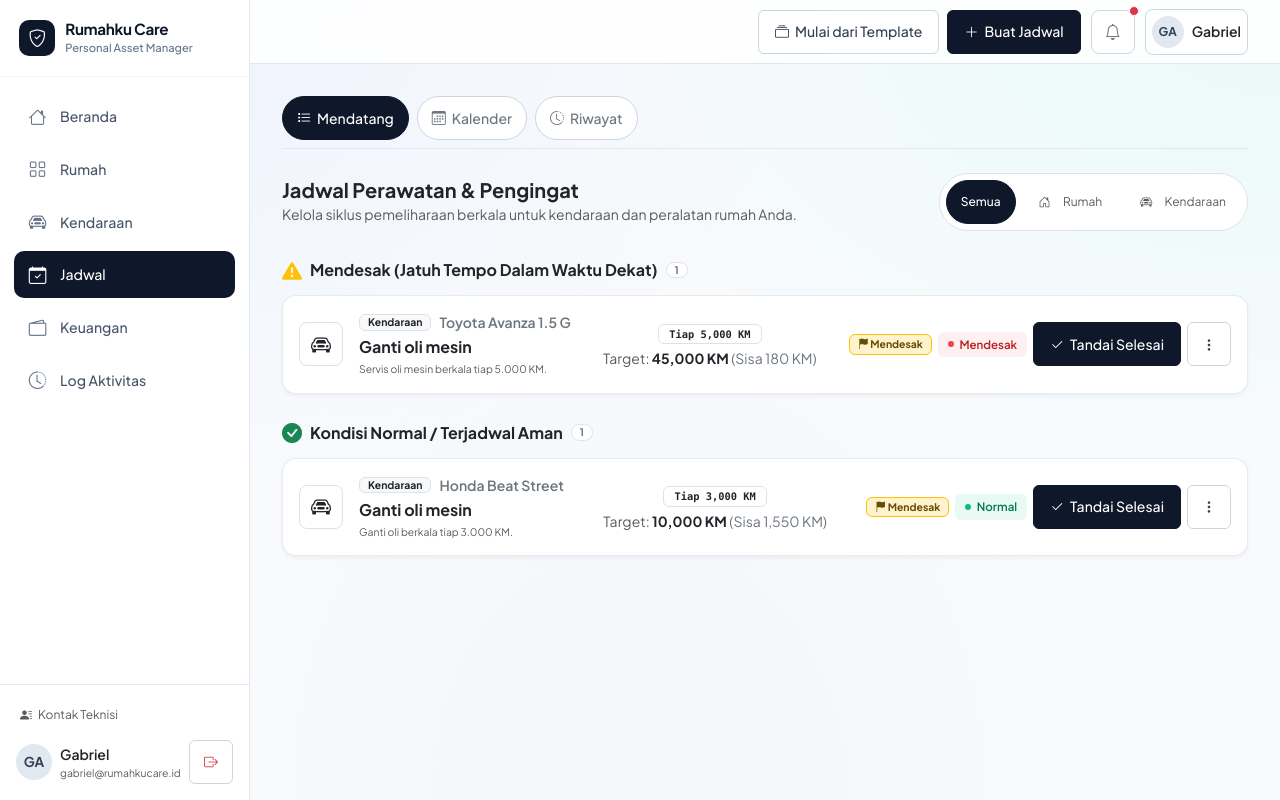
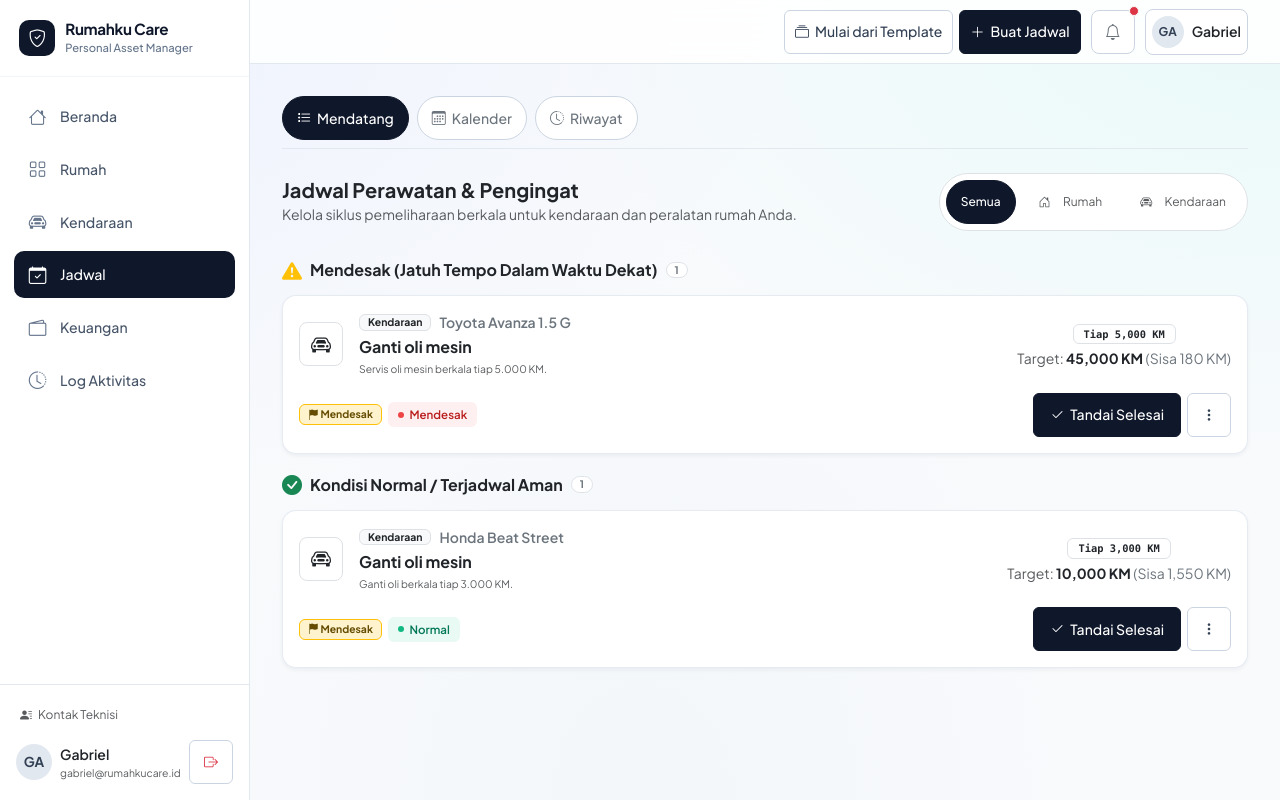
Before and after one commit to Fancynest/Rumahku-Care, a Laravel app: page /schedules in a window 1280 px wide. Run offline with Laravel 12, Linux system fonts and the light colour scheme; a user stored in the database is signed in; data comes from the database, SQL or seed files in the repository; data that the repository does not hold is empty; some libraries are stand-ins or nearby versions.

Commit message:
fix(ui): perbaiki layout mobile, table wrap, tombol vertikal dan header overflow

```diff
--- a/resources/views/assets/index.blade.php
+++ b/resources/views/assets/index.blade.php
@@ -3,9 +3,9 @@
 @section('title', 'Aset Rumah Saya - Rumahku Care')
 
 @section('header-action')
-<button class="btn btn-dark btn-sm d-flex align-items-center gap-1.5 min-h-40 px-3" data-bs-toggle="modal" data-bs-target="#modalTambahAset">
+<button class="btn btn-dark btn-sm d-flex align-items-center gap-1.5 px-2.5 text-nowrap" data-bs-toggle="modal" data-bs-target="#modalTambahAset" title="Tambah Aset">
   <i class="bi bi-plus-lg"></i>
-  <span>Tambah Aset</span>
+  <span class="d-none d-sm-inline">Tambah Aset</span>
 </button>
 @endsection
 
@@ -66,7 +66,7 @@
     </div>
   @else
     <div class="table-responsive">
-      <table class="table table-hover align-middle mb-0 text-sm">
+      <table class="table table-hover align-middle mb-0 text-sm text-nowrap">
         <thead class="text-muted border-bottom border-slate-200">
           <tr>
             <th class="py-2.5">Nama Aset</th>
--- a/resources/views/finance/index.blade.php
+++ b/resources/views/finance/index.blade.php
@@ -4,9 +4,9 @@
 
 @section('header-action')
 <div class="d-flex align-items-center gap-2">
-  <a href="{{ route('finance.export', request()->query()) }}" class="btn btn-glass btn-sm d-flex align-items-center gap-1.5 px-3">
+  <a href="{{ route('finance.export', request()->query()) }}" class="btn btn-glass btn-sm d-flex align-items-center gap-1.5 px-2.5" title="Ekspor CSV">
     <i class="bi bi-file-earmark-arrow-down"></i>
-    <span>Ekspor CSV</span>
+    <span class="d-none d-sm-inline">Ekspor CSV</span>
   </a>
 </div>
 @endsection
@@ -300,7 +300,7 @@
     </div>
   @else
     <div class="table-responsive rounded-3 border border-slate-200 bg-white mb-3">
-      <table class="table table-hover align-middle mb-0">
+      <table class="table table-hover align-middle mb-0 text-nowrap">
         <thead class="table-light text-muted text-xs">
           <tr>
             <th class="ps-3 py-2.5">TANGGAL</th>
--- a/resources/views/schedules/index.blade.php
+++ b/resources/views/schedules/index.blade.php
@@ -3,14 +3,14 @@
 @section('title', 'Jadwal & Pengingat - Rumahku Care')
 
 @section('header-action')
-<div class="d-flex align-items-center gap-2">
-  <button class="btn btn-glass btn-sm d-flex align-items-center gap-1.5 px-3" data-bs-toggle="modal" data-bs-target="#modalTemplateJadwal">
+<div class="d-flex align-items-center gap-1.5">
+  <button class="btn btn-glass btn-sm d-none d-sm-inline-flex align-items-center gap-1.5 px-2.5" data-bs-toggle="modal" data-bs-target="#modalTemplateJadwal">
     <i class="bi bi-collection"></i>
-    <span>Mulai dari Template</span>
+    <span class="d-none d-md-inline">Mulai dari Template</span>
   </button>
-  <button class="btn btn-dark btn-sm d-flex align-items-center gap-1.5 px-3" data-bs-toggle="modal" data-bs-target="#modalBuatJadwal">
+  <button class="btn btn-dark btn-sm d-inline-flex align-items-center gap-1.5 px-2.5 text-nowrap" data-bs-toggle="modal" data-bs-target="#modalBuatJadwal">
     <i class="bi bi-plus-lg"></i>
-    <span>Buat Jadwal</span>
+    <span class="d-none d-sm-inline">Buat Jadwal</span>
   </button>
 </div>
 @endsection
@@ -158,7 +158,8 @@
                   </div>
 
                   <!-- Col 3: Status Chip & Tombol Aksi -->
-                  <div class="d-flex align-items-center gap-1.5 ms-auto ms-md-0">
+                  <div class="d-flex flex-wrap align-items-center gap-1.5 w-100 w-md-auto justify-content-between justify-content-md-end mt-2 mt-md-0">
+                    <div class="d-flex align-items-center gap-1.5">
                       @if ($sch->priority && $sch->priority !== 'normal')
                         <span class="badge {{ $sch->priority === 'darurat' ? 'bg-danger text-white' : ($sch->priority === 'mendesak' ? 'bg-warning-subtle text-warning-emphasis border border-warning' : 'bg-info-subtle text-info-emphasis border border-info') }} py-1 px-2 text-capitalize text-2xs">
                           <i class="bi bi-flag-fill me-0.5"></i>{{ ucfirst($sch->priority) }}
@@ -167,8 +168,10 @@
                       <span class="chip {{ $sch->status_chip_class }} py-1 px-2.5">
                         <span class="chip-dot"></span> {{ ucfirst($sch->status) }}
                       </span>
+                    </div>
 
-                    <button class="btn btn-dark btn-sm d-inline-flex align-items-center gap-1.5 px-3 btn-complete-modal"
+                    <div class="d-flex align-items-center gap-1.5 ms-auto">
+                      <button class="btn btn-dark btn-sm d-inline-flex align-items-center gap-1.5 px-3 text-nowrap btn-complete-modal"
                               data-bs-toggle="modal"
                               data-bs-target="#modalTandaiSelesai"
                               data-id="{{ $sch->id }}"
--- a/resources/views/vehicles/index.blade.php
+++ b/resources/views/vehicles/index.blade.php
@@ -3,9 +3,9 @@
 @section('title', ($selectedVehicle ? $selectedVehicle->name : 'Kendaraan') . ' - Garasi Rumahku Care')
 
 @section('header-action')
-<button class="btn btn-dark btn-sm d-flex align-items-center gap-1.5 px-3" data-bs-toggle="modal" data-bs-target="#modalTambahKendaraan">
+<button class="btn btn-dark btn-sm d-flex align-items-center gap-1.5 px-2.5 text-nowrap" data-bs-toggle="modal" data-bs-target="#modalTambahKendaraan" title="Tambah Kendaraan">
   <i class="bi bi-plus-lg"></i>
-  <span>Tambah Kendaraan</span>
+  <span class="d-none d-sm-inline">Tambah Kendaraan</span>
 </button>
 @endsection
 
--- a/resources/views/vehicles/partials/tab-ringkasan.blade.php
+++ b/resources/views/vehicles/partials/tab-ringkasan.blade.php
@@ -136,12 +136,12 @@
 
   <!-- Riwayat Servis Terakhir dengan Dukungan Nota / Bukti Bayar -->
   <div class="glass-panel p-4 mb-4">
-    <div class="d-flex justify-content-between align-items-center mb-3">
+    <div class="d-flex flex-wrap justify-content-between align-items-center gap-2 mb-3">
       <div>
         <h6 class="fw-bold text-dark mb-0">Riwayat Servis Terakhir</h6>
         <span class="text-muted small">Catatan perawatan berkala dan bukti nota bengkel untuk {{ $selectedVehicle->name }}.</span>
       </div>
-      <button class="btn btn-dark btn-sm d-flex align-items-center gap-1.5 px-3" data-bs-toggle="modal" data-bs-target="#modalCatatServis">
+      <button class="btn btn-dark btn-sm d-flex align-items-center gap-1.5 px-3 text-nowrap" data-bs-toggle="modal" data-bs-target="#modalCatatServis">
         <i class="bi bi-wrench"></i>
         <span>Catat Servis</span>
       </button>
```
Also changed, not shown: resources/views/dashboard.blade.php (+5 -5 lines). Lines whose indentation alone changed are shown as unchanged.
